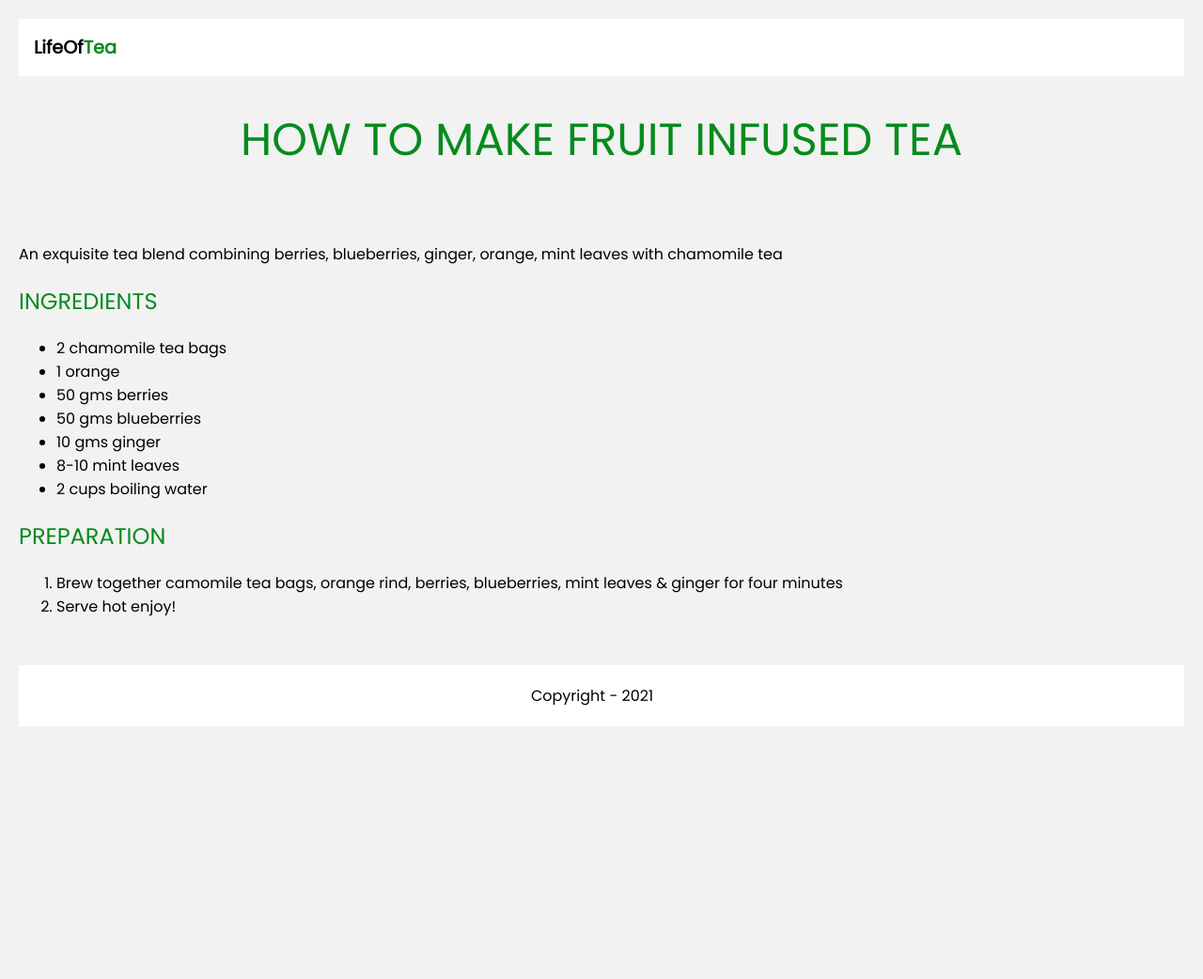
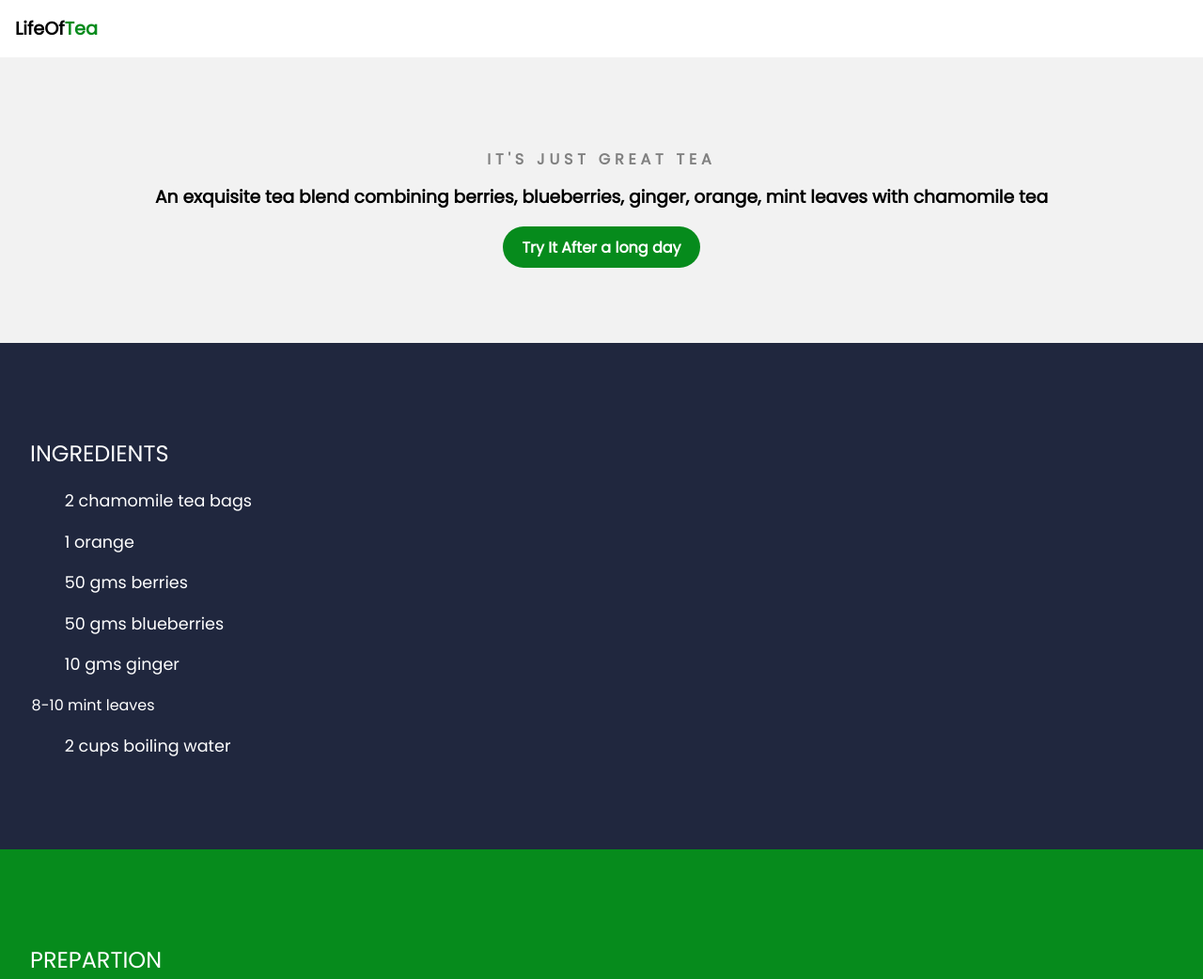
Before and after one commit to AlinaniSilomba/Code-institute-side-Projects-, a plain HTML site: page Home Project/index.html in a window 1280 px wide. Shown: the top 1042 px of the page at 94% size. Before the commit the page ends 809 px from the top, so only its background shows below. Drawn offline with Linux system fonts and the light colour scheme.

Commit message:
Changed the hero section to harmonize with fluent design

```diff
--- a/Home Project/css/main.scss
+++ b/Home Project/css/main.scss
@@ -5,13 +5,10 @@
 }
 body {
   background: #F2F2F2;
-  padding:12px;
+ margin: 0;
   font-family: 'Poppins';
 }
-.Hero{
-    text-align: center;
-    text-decoration-style: dotted;
-}
+
 .navbar{
     background: white;
     padding:1em;
@@ -26,32 +23,112 @@ body {
     span{
         color: var(--Primary-color);
     }
+
+    nav{
+    display: none;
+   }
+
+
+ .container{
+    display: flex;
+    place-content:space-between;
+   }
+
 }
 
-nav{
-    display: none;
+a{
+    color: #444444;
+}
+
+ul{
+    list-style-type: none;
+    margin: 0;
+    padding: 0;
+}
+
+section{
+    padding: 5em 2em;
+}
+
+.Hero{
+    text-align: center;
+}
+.left-col{
+    .Subhead{
+        text-transform:uppercase;
+        font-weight: bold;
+        color: grey;
+        letter-spacing:.3em;
+    }
+
+    h3{
+       line-height: 1.3em;
+       margin-top: .2em;
+    }
+
+    .primary-cta{
+        background: var(--Primary-color);
+        color:white;
+        text-decoration: none;
+        padding:.6em 1.3em;
+        border-radius: 5em;
+        font-weight: bold;
+        display:inline-block;
+    }
 }
 
 
+.ingredients{
+    background:#20273E ;
+    color:white;
 
-h1 {
-    font-size: 300%;
+}
+ ul.Ingredients-list{
+     margin:0;
+     padding-left: .1em;
+
+     li{
+         font-size: 1.1em;
+         margin:1em;
+         margin-left: 2em;
+
+         &:before{
+             content:'';
+             position:absolute;
+             height: 20px;
+             width: 20px;
+             margin-right: .5em;
+             left:-2em;
+         }
+
+     }
+ }
+
+  .Prepartion{
+         background: var(--Primary-color);
+         color:white;
+
+     }
+
+     .navbar .nav-item .nav-link {
+	padding-top: 0.625rem;
+	padding-bottom: 0.625rem;
+	color:black;
+	text-decoration: none;
+	transition: all 0.2s ease;
 }
 
-h1,
+
 h2 {
-    color:var(--Primary-color );
+    color:white;
+    font-weight: bold;
     text-transform: uppercase;
     font-weight: 100;
 }
 
-img {
-    width: 100%;
-}
-
 footer {
     margin-top: 50px;
-    background-color:white;
+    background-color:#F2F2F2;
     color:black;
 }
 
--- a/Home Project/index.html
+++ b/Home Project/index.html
@@ -13,54 +13,57 @@
     <div class="navbar">
         <div class="container">
             <a class="logo" href="#" >LifeOf<span>Tea</span></a>
-
             <nav>
                 <ul class="primary-nav">
-                    <li class="current "><a href="#">Home</a></li>
-                    <li><a href="#">Recipe</a></li>
+                     <ul class="navbar-nav">
+                    <li class="nav-item">
+                        <a class="nav-link page-scroll" href="#Ingredients">Ingredient</a>
+                    </li>
+                    <li class="nav-item">
+                        <a class="nav-link page-scroll" href="#Preparation">Preparation</a>
+                    </li>
                 </ul>
             </nav>
         </div>
     </div>
-    <h1 class="Hero">How To Make Fruit Infused Tea</h1>
-    <img src="" alt="">
-    <p>An exquisite tea blend combining berries, blueberries, ginger, orange, mint leaves with chamomile tea</p>
-    <h2>Ingredients</h2>
-    <ul>
-        <li>
-            2 chamomile tea bags
-        </li>
-        <li>
-            1 orange
-        </li>
-        <li>
-            50 gms berries
-        </li>
-        <li>
-            50 gms blueberries
-        </li>
-        <li>
-            10 gms ginger
-        </li>
-        <li>
-            8-10 mint leaves
-        </li>
-        <li>
-            2 cups boiling water
-        </li>
-    </ul>
-    <h2>Preparation</h2>
 
-    <div class="Brew">
-        <ol>
-            <li>
-                Brew together camomile tea bags, orange rind, berries, blueberries, mint leaves & ginger for four minutes
-            </li>
-            <li>
-                Serve hot enjoy!
-            </li>
-        </ol>
-    </div>
+   <section class="Hero">
+       <div class="container">
+           <div class="left-col">
+               <p class="Subhead">It's Just Great Tea</p>
+                 <h3>An exquisite tea blend combining berries, blueberries, ginger, orange, mint leaves with chamomile tea</h3>
+                <div class="hero-cta">
+                    <a href="#" class="primary-cta">Try It After a long day</a>
+                </div>
+           </div>
+       </div>
+
+   </section>
+
+   <section class="ingredients">
+     <div class="container">
+         <h2>Ingredients</h2>
+         <ul class="Ingredients-list">
+            <li>2 chamomile tea bags</li>
+            <li>1 orange</li>
+            <li>50 gms berries</li>
+            <li>50 gms blueberries </li>
+            <li>10 gms ginger</li>
+            </li>8-10 mint leaves</li>
+            <li>2 cups boiling water</li>
+         </ul>
+     </div>
+   </section>
+    <section class="Prepartion">
+        <h2>Prepartion</h2>
+        <div class="container">
+            <ol>
+                <li>Brew together camomile tea bags, orange rind, berries, blueberries, mint leaves & ginger for four minu</li>
+                <li>Serve hot enjoy! </li>
+            </ol>
+        </div>
+
+    </section>
 
     <footer>
         <p> Copyright - 2021</p>
```
Also changed, not shown: Home Project/css/main.css, 1 other file.
